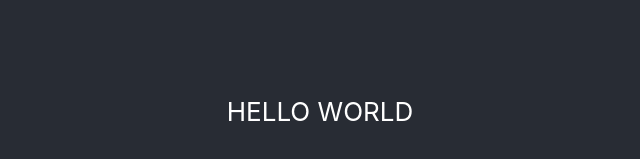
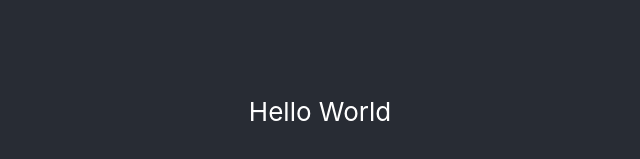
Before and after one commit to Calcumon/ProjectSite, a React (Create React App) app: page / in a window 1280 px wide. Shown: the part 289-448 px from the top of the page, without its empty margins (320-960 px from the left). Built offline with nearby package versions, Linux system fonts and the light colour scheme.

Commit message:
Initialize components

```diff
--- a/src/App.tsx
+++ b/src/App.tsx
@@ -1,13 +1,20 @@
-import React from 'react';
+import React, { Component } from 'react';
+import { BrowserRouter as Router, Switch, Route } from 'react-router-dom';
 import './App.css';
+
+import LandingPage from './components/LandingPage';
 
 const App: React.FC = () => {
   return (
     <div className="App">
       <header className="App-header">
-      <div>
-        HELLO WORLD
-      </div>
+      <Router>
+        <Switch>
+          <Route exact path="/">
+            <LandingPage />
+          </Route>
+        </Switch>
+    </Router>
 
       </header>
     </div>
--- /dev/null
+++ b/src/components/LandingPage/index.tsx
@@ -0,0 +1,15 @@
+import React from 'react';
+
+// TODO: What will be in our LoginInterface?
+interface LandingInterface {
+}
+
+const LandingPage : React.FC<LandingInterface> = () => {
+    return (
+        <div>
+            <p> Hello World </p>
+        </div>
+    )
+}
+
+export default LandingPage;
```
Also changed, not shown: src/components/Footer/index.tsx (added, +15 -0 lines), src/components/Navbar/index.tsx (added, +16 -0 lines), 1 other file (tests, documents, lock files or other folders).
